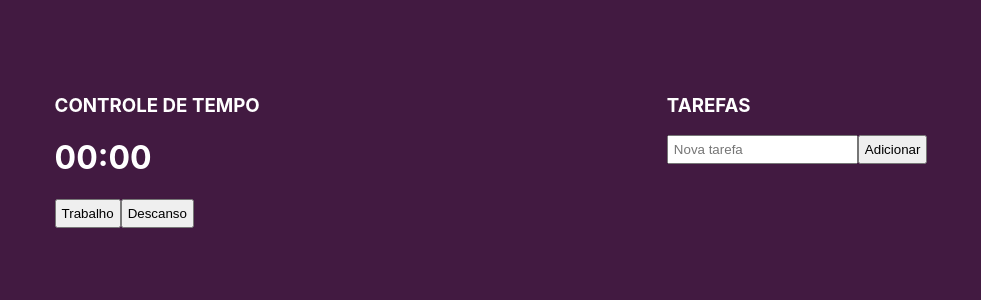
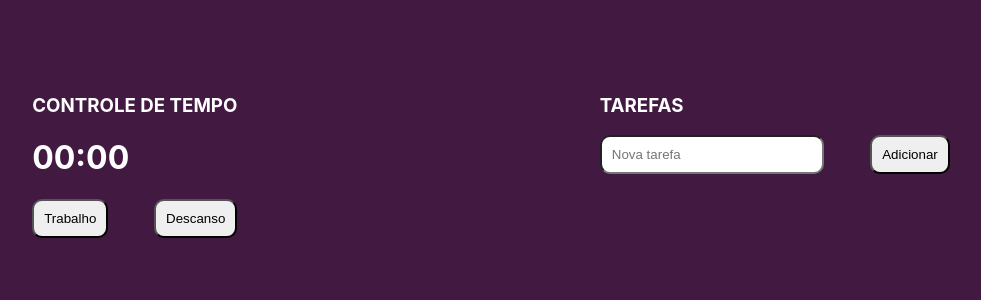
Before and after one commit to gazevedorp/home-office, a React (Create React App) app: page / in a window 1280 px wide. Shown: the top 300 px of the page, without its empty margins (149-1130 px from the left). Built offline with nearby package versions, Linux system fonts and the light colour scheme.

Commit message:
style: :art: Adjusts in buttons and inputs

```diff
--- a/src/components/Countdown/index.js
+++ b/src/components/Countdown/index.js
@@ -6,7 +6,8 @@ import {
 
 import {
     Container,
-    Button
+    Button,
+    DivButton
 } from './styles'
 
 const Countdown = () => {
@@ -38,6 +39,7 @@ const Countdown = () => {
                 :
                 {String(seconds).padStart(2, '0').split('')}
             </h1>
+            <DivButton>
             <Button
                 disabled={isActive}
                 type='button'
@@ -58,6 +60,7 @@ const Countdown = () => {
             >
                 Descanso
             </Button>
+            </DivButton>
         </Container>
     );
 }
--- a/src/components/Countdown/styles.js
+++ b/src/components/Countdown/styles.js
@@ -8,5 +8,12 @@ export const Container = styled.div`
 `;
 
 export const Button = styled.button`
-    padding: 5px;
+    padding: 10px;
+    border-radius: 10px;
 `;
+
+export const DivButton = styled.div`
+    display: flex;
+    flex-direction: row;
+    justify-content: space-between;
+`;
--- a/src/components/TodoList/index.js
+++ b/src/components/TodoList/index.js
@@ -8,7 +8,8 @@ import {
     Container,
     Input,
     Button,
-    TodoItem
+    TodoItem,
+    DivInput
 } from './styles'
 
 const TodoList = () => {
@@ -19,6 +20,7 @@ const TodoList = () => {
     return (
         <Container>
             <h3>TAREFAS</h3>
+            <DivInput>
                 <Input
                     type="text"
                     placeholder='Nova tarefa'
@@ -33,6 +35,7 @@ const TodoList = () => {
                     }}>
                     Adicionar
                 </Button>
+            </DivInput>
             <div>
                 {list.map(item =>
                     <TodoItem
--- a/src/components/TodoList/styles.js
+++ b/src/components/TodoList/styles.js
@@ -9,20 +9,32 @@ export const Container = styled.div`
 
 
 export const Input = styled.input`
-    padding: 5px;
+    padding: 10px;
+    width: 200px;
+    border-radius: 10px;
+`;
+
+export const DivInput = styled.div`
+    width: 350px;
+    display: flex;
+    flex-direction: row;
+    justify-content: space-between;
 `;
 
 export const Button = styled.button`
-    padding: 5px;
+    padding: 10px;
+    border-radius: 10px;
 `;
 
 export const TodoItem = styled.div`
-    padding: 5px;
+    padding: 7.5px;
     margin-top: 10px;
     border: 1px solid black;
     cursor: pointer;
     background-color: #ffffff;
+    border-radius: 10px;
     p{
         margin: 0px;
+        font-size: 14px;
     }
 `;
```
Lines whose indentation alone changed are shown as unchanged.
